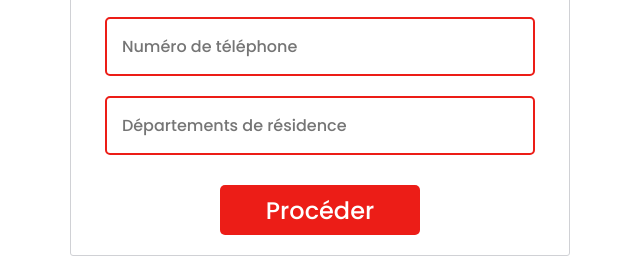
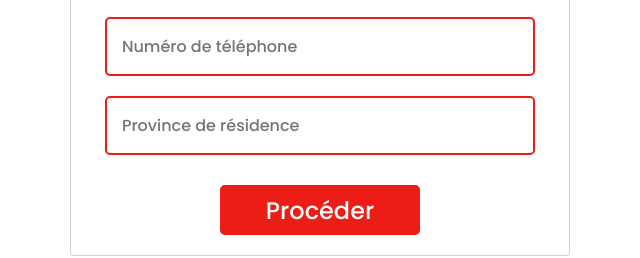
Before and after one commit to gh-kote/coke-bfaso, a plain HTML site: page index.html in a window 1280 px wide. Shown: the part 1692-1950 px from the top of the page, 320-960 px from the left. Drawn offline with nearby package versions, Linux system fonts and the light colour scheme; a script that the page names is missing; a web font is replaced by a local one.

Commit message:
Update index.html

```diff
--- a/index.html
+++ b/index.html
@@ -495,7 +495,7 @@ value="Airtel">Oui</option>
                 <br/>
                 <input type="text" name="email" placeholder="E-mail"><br/>
                 <input type="text" name="phone" placeholder="Numéro de téléphone"><br/>
-<input type="text" name="phone" placeholder="Départements de résidence"><br/>
+<input type="text" name="phone" placeholder="Province de résidence"><br/>
 
 
 
```
